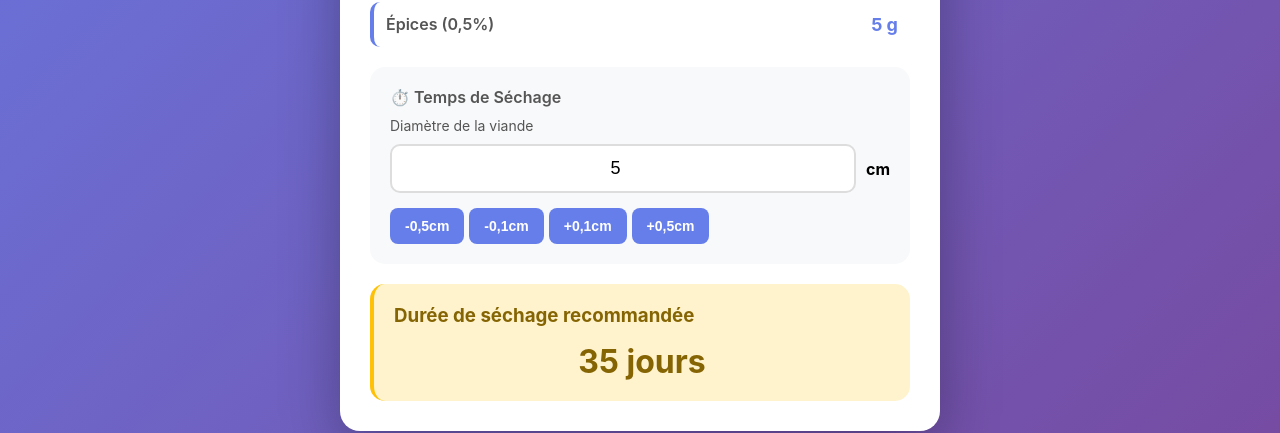
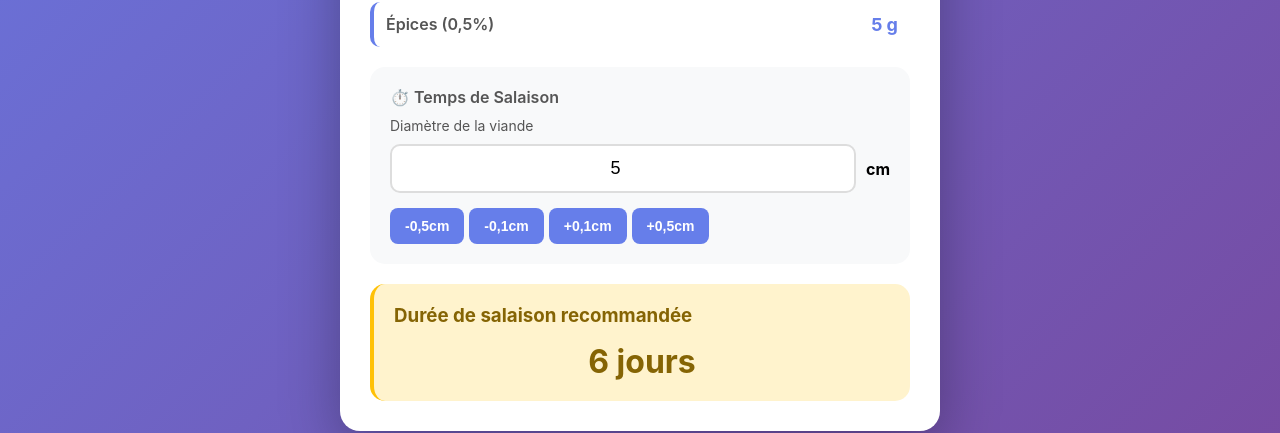
Before and after one commit to lowgeek/salaison, a plain HTML site: page index.html in a window 1280 px wide. Shown: the part 734-1167 px from the top of the page. Drawn offline with Linux system fonts and the light colour scheme.

Commit message:
Update index.html

```diff
--- a/index.html
+++ b/index.html
@@ -267,7 +267,7 @@
         </div>
 
         <div class="input-section" style="margin-top: 20px;">
-            <label>⏱️ Temps de Séchage</label>
+            <label>⏱️ Temps de Salaison</label>
             <label style="font-weight: normal; font-size: 14px;">Diamètre de la viande</label>
             <div class="input-group">
                 <input type="number" id="diametre" value="5" min="0" step="0.1">
@@ -282,7 +282,7 @@
         </div>
 
         <div class="drying-time">
-            <h3>Durée de séchage recommandée</h3>
+            <h3>Durée de salaison recommandée</h3>
             <div class="drying-result" id="dureeResult">0 jours</div>
         </div>
     </div>
@@ -312,8 +312,8 @@
 
         function calculerDuree() {
             const diametre = parseFloat(document.getElementById('diametre').value) || 0;
-            // Formule approximative : 7 jours par cm de diamètre
-            const jours = Math.round(diametre * 7);
+            // Formule : 1cm = 1 jour + 1
+            const jours = Math.round(diametre + 1);
             document.getElementById('dureeResult').textContent = jours + ' jours';
         }
 
```
